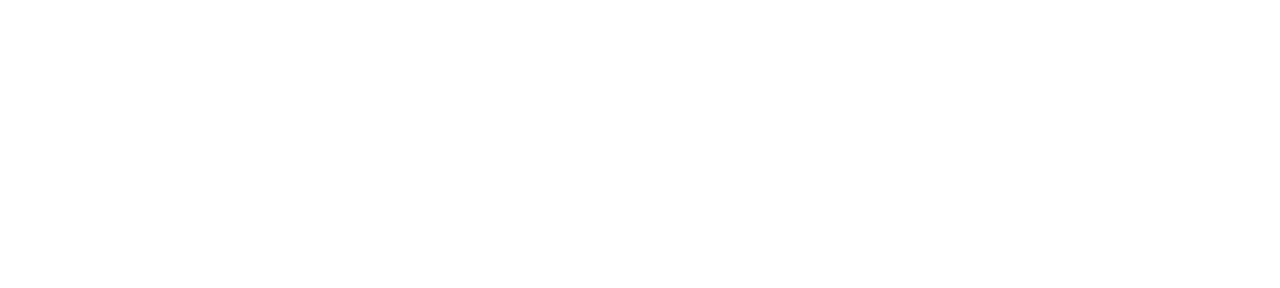
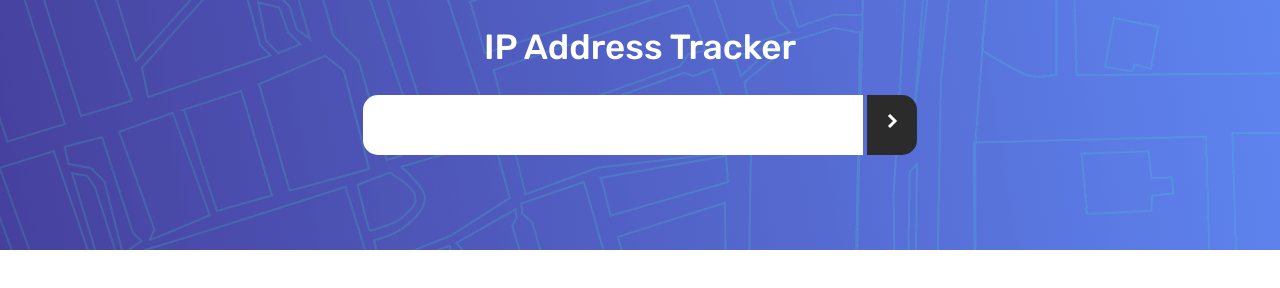
Before and after one commit to kirillpanfile/IP-Tracker, a website built with webpack: page src/index.html in a window 1280 px wide. Built offline with nearby package versions, Linux system fonts and the light colour scheme; files whose address does not match are found by name.

Commit message:
added header

```diff
--- a/src/html/_header.htm
+++ b/src/html/_header.htm
@@ -1,4 +1,9 @@
 <header class="header">
 	<div class="header__container">
+		<div class="header__title">IP Address Tracker</div>
+		<form action="" class="header__form form-header">
+			<input type="text" class="form-header__search">
+			<button class="form-header__button"><img src="../img/images/icon-arrow.svg" alt=""></button>
+		</form>
 	</div>
 </header>
--- a/src/scss/header.scss
+++ b/src/scss/header.scss
@@ -1,4 +1,44 @@
 //====================================================================================================
+.header {
+	padding: 30px 0;
+	min-height: 250px;
+	background: url('../img/images/pattern-bg.png') center (center/cover) no-repeat;
+		// .header__container
+		&__container {}
+		// .header__title
+		&__title {
+			color: white;
+			text-align: center;
+			font-size: rem(35);
+			font-weight: 500;
+		}
+		// .header__form
+		&__form {
+			margin: rem(30) 0px 0px 0px;
+			text-align: center;
+		}
+		// .header__info
+		&__info {}
+}
+.form-header {
+
+	// .form-header__search
+	&__search {
+		width: 500px;
+		height: 60px;
+		cursor: pointer;
+		padding: 0 rem(30);
+		border-radius: 15px 0 0 15px;
+		font-weight: 400;
+	}
+	// .form-header__button
+	&__button {
+		background-color: $mainColor;
+		width: 50px;
+		height: 60px;
+		border-radius: 0 15px 15px 0;
+	}
+}
 
 //====================================================================================================
 
```
